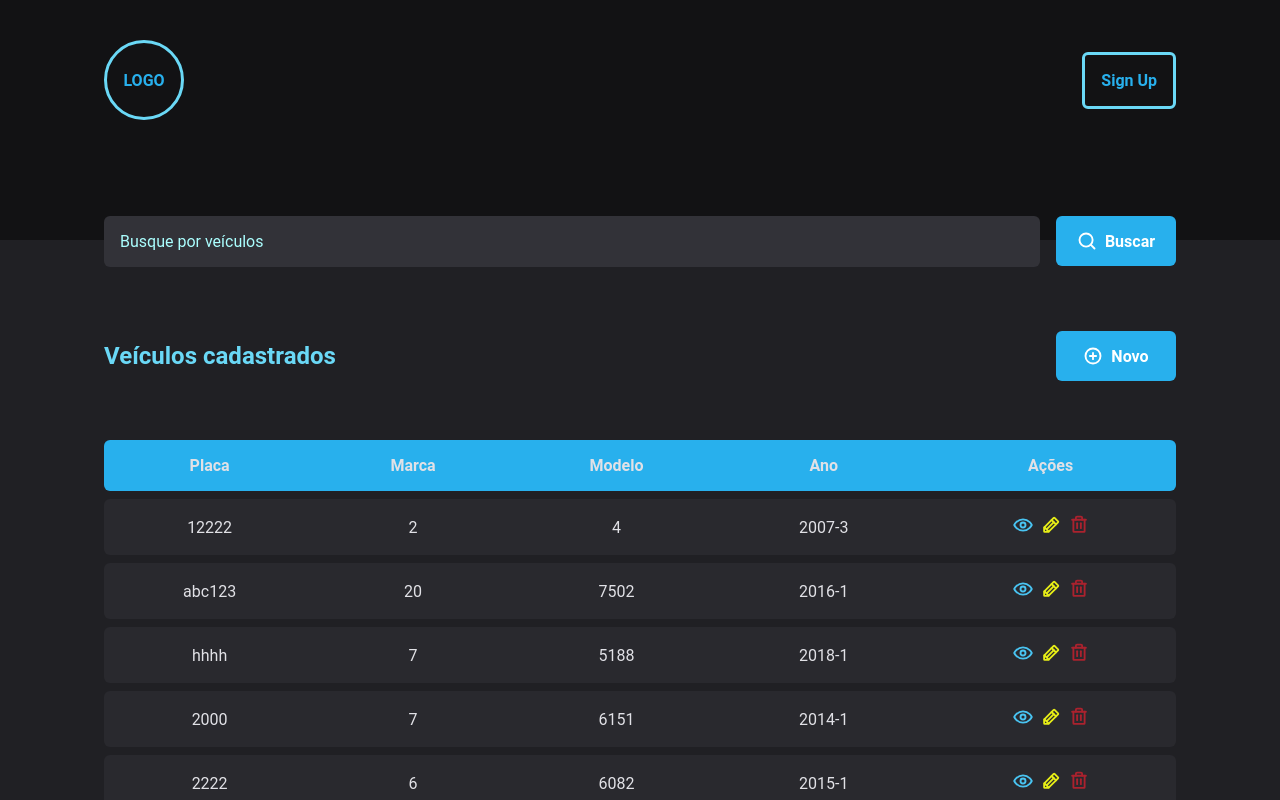
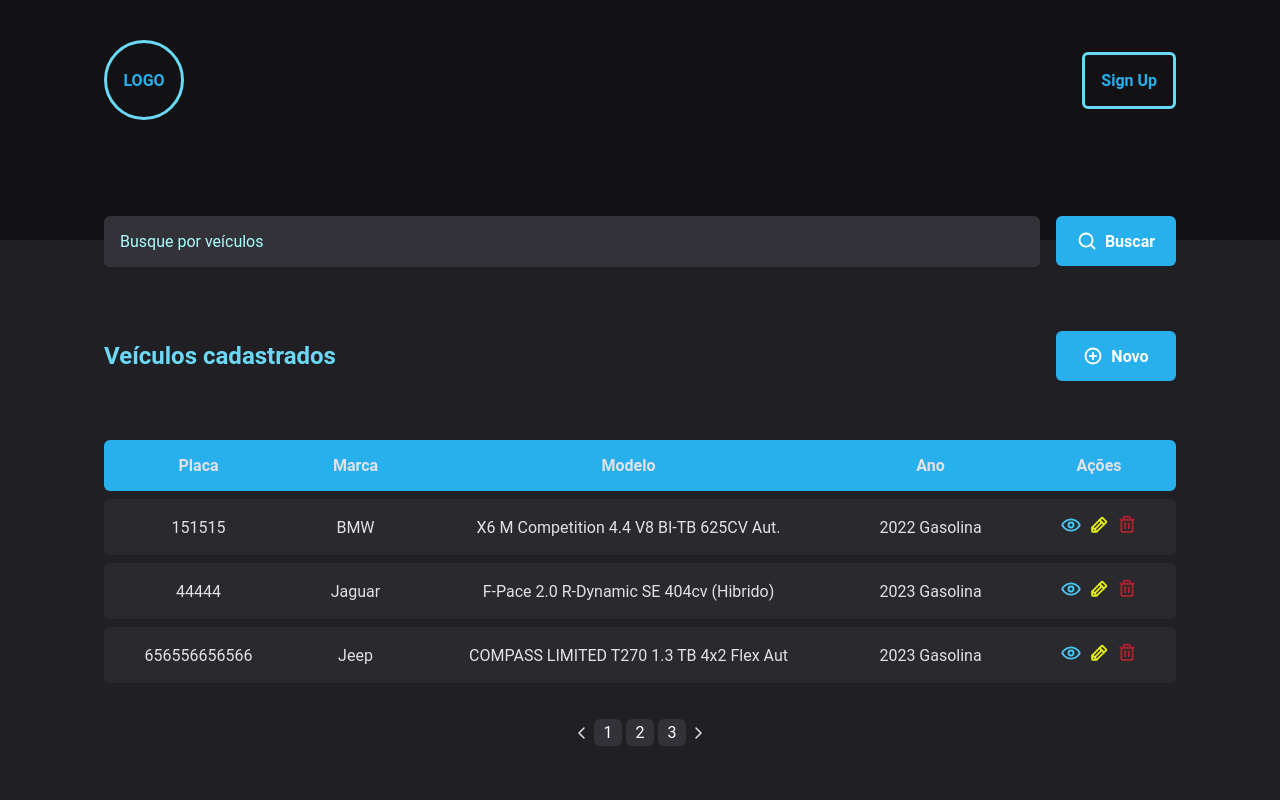
Before and after one commit to Jessica-Garcia/vehicle-registration, a React (Vite) app: page / in a window 1280 px wide. Shown: the top 800 px of the page. Built offline with nearby package versions, Linux system fonts and the light colour scheme; no server answers; data requests are answered from the project's data file.

Commit message:
feat: Implement search, pagination and sorting

```diff
--- a/server.json
+++ b/server.json
@@ -1,53 +1,54 @@
 {
   "vehicles": [
     {
-      "id": "a0f1364f-1b61-4278-a513-361b2dfb0851",
-      "model": "4",
-      "year": "2007-3",
-      "licensePlate": "12222",
-      "brand": "2"
+      "id": "28ec00ca-9a7b-45d6-ab11-ca7ff634449b",
+      "licensePlate": "151515",
+      "yearId": "2022-1",
+      "year": "2022 Gasolina",
+      "modelId": "9565",
+      "model": "X6 M Competition 4.4 V8 BI-TB 625CV Aut.",
+      "brandId": "7",
+      "brand": "BMW"
     },
     {
-      "id": "adf2fe9c-511e-443b-937d-1e885ed8a28b",
-      "model": "7502",
-      "year": "2016-1",
-      "licensePlate": "abc123",
-      "brand": "20"
+      "id": "7e586d42-187e-47d0-b601-60c6c3dd7bbb",
+      "licensePlate": "656556656566",
+      "yearId": "2023-1",
+      "year": "2023 Gasolina",
+      "modelId": "9455",
+      "model": "COMPASS LIMITED T270 1.3 TB 4x2 Flex Aut",
+      "brandId": "29",
+      "brand": "Jeep"
     },
     {
-      "id": "427bd18f-90de-47da-8215-ca787b05e1c2",
-      "licensePlate": "hhhh",
-      "brand": "7",
-      "year": "2018-1",
-      "model": "5188"
+      "id": "3d989bdb-1ee3-413e-9deb-172ae385fcf0",
+      "licensePlate": "hhhhh",
+      "yearId": "2023-1",
+      "year": "2023 Gasolina",
+      "modelId": "9336",
+      "model": "KICKS Exclusive 1.6 16V Flex Aut.",
+      "brandId": "43",
+      "brand": "Nissan"
     },
     {
-      "id": "7130f973-336c-4ca3-bc2c-80e1bc765a02",
-      "licensePlate": "2000",
-      "brand": "7",
-      "year": "2014-1",
-      "model": "6151"
+      "id": "33022da0-0c20-45a3-beb5-02843f4ad3ed",
+      "licensePlate": "llllll",
+      "yearId": "2021-1",
+      "year": "2021 Gasolina",
+      "modelId": "8630",
+      "model": "330i M Sport 2.0 TB 16V 4p",
+      "brandId": "7",
+      "brand": "BMW"
     },
     {
-      "id": "477646ff-9787-4753-90aa-6aa0fd37aa00",
-      "year": "2015-1",
-      "licensePlate": "2222",
-      "brand": "6",
-      "model": "6082"
-    },
-    {
-      "id": "90147c8a-a72a-4592-8462-bd4d1f39f247",
-      "year": "2016-3",
-      "model": "7762",
-      "licensePlate": "7000",
-      "brand": "29"
-    },
-    {
-      "id": "076a947d-8496-46ea-9288-af8bbae311c1",
-      "year": "2022-1",
-      "model": "9929",
-      "licensePlate": "555555",
-      "brand": "58"
+      "id": "6789caff-3aa2-42dd-99a3-658f4903d93b",
+      "licensePlate": "44444",
+      "yearId": "2023-1",
+      "year": "2023 Gasolina",
+      "modelId": "10004",
+      "model": "F-Pace 2.0 R-Dynamic SE 404cv (Hibrido)",
+      "brandId": "28",
+      "brand": "Jaguar"
     }
   ]
 }
--- a/src/@types/IVehicle.ts
+++ b/src/@types/IVehicle.ts
@@ -1,7 +1,10 @@
 export interface IVehicle {
   id?: string;
   brand: string | undefined;
+  brandId: string | undefined;
   model: string | undefined;
+  modelId: string | undefined;
   year: string | undefined;
+  yearId: string | undefined;
   licensePlate: string;
 }
--- a/src/@types/IVehicleAttributesSelectProps.ts
+++ b/src/@types/IVehicleAttributesSelectProps.ts
@@ -1,9 +1,7 @@
 import React from "react";
 
 export interface IVehicleAttributesSelectProps {
-  selectChange: (
-    e: React.ChangeEvent<HTMLInputElement | HTMLSelectElement>
-  ) => void;
+  selectChange: (e: React.ChangeEvent<HTMLSelectElement>) => void;
   value: string | undefined;
   url: string;
   name: string;
--- a/src/components/TableItem/index.tsx
+++ b/src/components/TableItem/index.tsx
@@ -12,44 +12,21 @@ interface ITableItem {
 }
 
 export const TableItem = ({ vehicle, onDeleteVehicle }: ITableItem) => {
-  const [vehicleItem, setVehicleItem] = useState(vehicle);
-
-  const getInformation = useCallback(async (vehicle: IVehicle) => {
-    const brands = await axios.get<IVehicleAttributes[]>(
-      `https://parallelum.com.br/fipe/api/v2/cars/brands`
-    ); // [{code: 1, name: bmw}]
-    const years = await axios.get<IVehicleAttributes[]>(
-      `https://parallelum.com.br/fipe/api/v2/cars/brands/${vehicle.brand}/years`
-    ); // [{code: 1, name: 2023}]
-    const models = await axios.get<IVehicleAttributes[]>(
-      `https://parallelum.com.br/fipe/api/v2/cars/brands/${vehicle.brand}/years/${vehicle.year}/models`
-    ); // [{code: 1, name: x5}]
-
-    const brand = brands.data.find((b) => vehicle.brand === b.code)?.name;
-    const year = years.data.find((y) => vehicle.year === y.code)?.name;
-    const model = models.data.find((m) => vehicle.model === m.code)?.name;
-    setVehicleItem((current) => ({ ...current, brand, year, model }));
-  }, []);
-
-  useEffect(() => {
-    getInformation(vehicle);
-  }, [getInformation, vehicle]);
-
   return (
-    <tr key={vehicleItem.id}>
-      <td>{vehicleItem.licensePlate}</td>
-      <td>{vehicleItem.brand}</td>
-      <td>{vehicleItem.model}</td>
-      <td>{vehicleItem.year}</td>
+    <tr key={vehicle.id}>
+      <td>{vehicle.licensePlate}</td>
+      <td>{vehicle.brand}</td>
+      <td>{vehicle.model}</td>
+      <td>{vehicle.year}</td>
       <td>
         <ButtonsContainer>
-          <NavLink to={`/vehicle/view/${vehicleItem.id}`}>
+          <NavLink to={`/vehicle/view/${vehicle.id}`}>
             <Eye weight="bold" size={20} color="#49c4f2" />
           </NavLink>
-          <NavLink to={`/vehicle/edit/${vehicleItem.id}`}>
+          <NavLink to={`/vehicle/edit/${vehicle.id}`}>
             <Pencil weight="bold" size={20} color="#E6ED17" />
           </NavLink>
-          <NavLink to="/" onClick={() => onDeleteVehicle(vehicleItem.id)}>
+          <NavLink to="/" onClick={() => onDeleteVehicle(vehicle.id)}>
             <Trash weight="bold" size={20} color="#AB222E" />
           </NavLink>
         </ButtonsContainer>
--- a/src/components/VehicleAttributesSelect/index.tsx
+++ b/src/components/VehicleAttributesSelect/index.tsx
@@ -50,7 +50,11 @@ export const VehicleAttributesSelect = ({
         vehicleAttributes.length &&
         vehicleAttributes.map((attribute) => {
           return (
-            <option key={attribute.code} value={attribute.code}>
+            <option
+              label={attribute.name}
+              key={attribute.code}
+              value={attribute.code}
+            >
               {attribute.name}
             </option>
           );
--- a/src/pages/Home/components/SearchForm/index.tsx
+++ b/src/pages/Home/components/SearchForm/index.tsx
@@ -3,6 +3,7 @@ import { SearchFormContainer } from "./styles";
 import * as z from "zod";
 import { useForm } from "react-hook-form";
 import { zodResolver } from "@hookform/resolvers/zod";
+import React from "react";
 
 const searchFormSchema = z.object({
   query: z.string(),
@@ -11,7 +12,7 @@ const searchFormSchema = z.object({
 type SearchFormInputs = z.infer<typeof searchFormSchema>;
 
 interface SearchFormProps {
-  onGetVehicles: (query?: string) => Promise<void>;
+  onGetVehicles: (query: string) => void;
 }
 
 export const SearchForm = ({ onGetVehicles }: SearchFormProps) => {
@@ -25,8 +26,8 @@ export const SearchForm = ({ onGetVehicles }: SearchFormProps) => {
   });
 
   const handleSearchVehicles = async (data: SearchFormInputs) => {
-    await onGetVehicles(data.query);
-    reset();
+    onGetVehicles(data.query);
+    // reset();
   };
 
   return (
--- a/src/pages/Home/index.tsx
+++ b/src/pages/Home/index.tsx
@@ -14,6 +14,9 @@ import { TableItem } from "../../components/TableItem";
 
 export const Home = () => {
   const [vehicleList, setVehicleList] = useState<IVehicle[]>();
+  const [pages, setPages] = useState<number>(0);
+  const [currentPage, setCurrentPage] = useState<number>(1);
+  const [query, setQuery] = useState<string>("");
 
   const deleteVehicle = async (id: string | undefined) => {
     await api.delete<IVehicle>(`vehicles/${id}`);
@@ -31,15 +34,25 @@ export const Home = () => {
     }
   };
 
-  const getVehicles = useCallback(async (query?: string) => {
-    const { data } = await api.get<IVehicle[]>("vehicles", {
+  const getVehicles = useCallback(async () => {
+    const limit = 3;
+    const response = await api.get<IVehicle[]>("vehicles", {
       params: {
-        q: query,
+        _sort: "licensePlate",
+        brand_like: query,
+        _limit: limit,
+        _page: currentPage,
+        // q: query,
       },
     });
+    setPages(Math.ceil(response.headers["x-total-count"] / limit));
+    response.data && setVehicleList(response.data);
+  }, [currentPage, query]);
 
-    data && setVehicleList(data);
-  }, []);
+  const resetPage = (query: string) => {
+    setCurrentPage(1);
+    setQuery(query);
+  };
 
   useEffect(() => {
     getVehicles();
@@ -47,7 +60,7 @@ export const Home = () => {
 
   return (
     <HomeContainer>
-      <SearchForm onGetVehicles={getVehicles} />
+      <SearchForm onGetVehicles={resetPage} />
       <Title>
         <h2>Veículos cadastrados</h2>
         <AddButton>
@@ -81,14 +94,14 @@ export const Home = () => {
         </tbody>
       </VehicleTable>
 
-      {vehicleList && vehicleList?.length > 5 && (
+      {vehicleList && pages > 1 && (
         <Pagination>
           <span>
             <CaretLeft weight="bold" />
           </span>
-          <button>1</button>
-          <button>2</button>
-          <button>3</button>
+          <button onClick={() => setCurrentPage(1)}>1</button>
+          <button onClick={() => setCurrentPage(2)}>2</button>
+          <button onClick={() => setCurrentPage(3)}>3</button>
           <span>
             <CaretRight weight="bold" />
           </span>
--- a/src/pages/Vehicle/index.tsx
+++ b/src/pages/Vehicle/index.tsx
@@ -13,16 +13,27 @@ export const Vehicle = () => {
   const { id } = useParams();
   const navigate = useNavigate();
 
-  const handleInputChange = (
-    e: React.ChangeEvent<HTMLInputElement | HTMLSelectElement>
-  ) => {
+  const handleSelectChange = (e: React.ChangeEvent<HTMLSelectElement>) => {
     setVehicle((currentValue) => ({
       ...currentValue,
+      yearId: e.target.name === "brand" ? "" : currentValue.yearId,
       year: e.target.name === "brand" ? "" : currentValue.year,
+      modelId:
+        e.target.name === "brand" || e.target.name === "year"
+          ? ""
+          : currentValue.modelId,
       model:
         e.target.name === "brand" || e.target.name === "year"
           ? ""
-          : currentValue.year,
+          : currentValue.model,
+      [`${e.target.name}Id`]: e.target.value,
+      [e.target.name]: e.target.options[e.target.selectedIndex].label,
+    }));
+  };
+
+  const handleInputChange = (e: React.ChangeEvent<HTMLInputElement>) => {
+    setVehicle((currentValue) => ({
+      ...currentValue,
       [e.target.name]: e.target.value,
     }));
   };
@@ -88,7 +99,7 @@ export const Vehicle = () => {
             type="text"
             name="licensePlate"
             id="licensePlate"
-            value={vehicle?.licensePlate || ""} /* ??????? */
+            value={vehicle?.licensePlate || ""}
             onChange={handleInputChange}
             placeholder="Informe a placa"
             required
@@ -96,21 +107,21 @@ export const Vehicle = () => {
 
           <label htmlFor="brand">Marca</label>
           <VehicleAttributesSelect
-            value={vehicle?.brand}
+            value={vehicle?.brandId}
             name="brand"
-            selectChange={handleInputChange}
+            selectChange={handleSelectChange}
             url={`https://parallelum.com.br/fipe/api/v2/cars/brands`}
             disabled={!vehicle.licensePlate}
           />
 
           <label htmlFor="year">Ano</label>
           <VehicleAttributesSelect
-            value={vehicle?.year}
+            value={vehicle?.yearId}
             name="year"
-            selectChange={handleInputChange}
+            selectChange={handleSelectChange}
             url={
               vehicle.brand
-                ? `https://parallelum.com.br/fipe/api/v2/cars/brands/${vehicle.brand}/years`
+                ? `https://parallelum.com.br/fipe/api/v2/cars/brands/${vehicle.brandId}/years`
                 : ""
             }
             disabled={!vehicle.brand}
@@ -119,13 +130,13 @@ export const Vehicle = () => {
           <label htmlFor="model">Modelo</label>
 
           <VehicleAttributesSelect
-            value={vehicle?.model}
+            value={vehicle?.modelId}
             name="model"
-            selectChange={handleInputChange}
+            selectChange={handleSelectChange}
             disabled={!vehicle.brand || !vehicle.year}
             url={
               vehicle.year
-                ? `https://parallelum.com.br/fipe/api/v2/cars/brands/${vehicle.brand}/years/${vehicle.year}/models`
+                ? `https://parallelum.com.br/fipe/api/v2/cars/brands/${vehicle.brandId}/years/${vehicle.yearId}/models`
                 : ""
             }
           />
```
